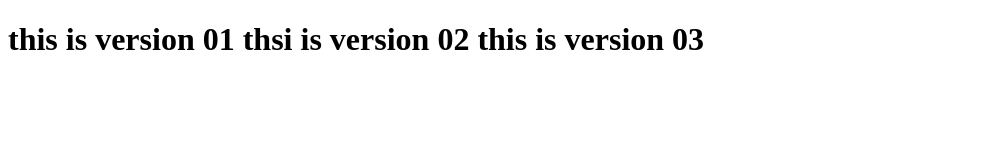
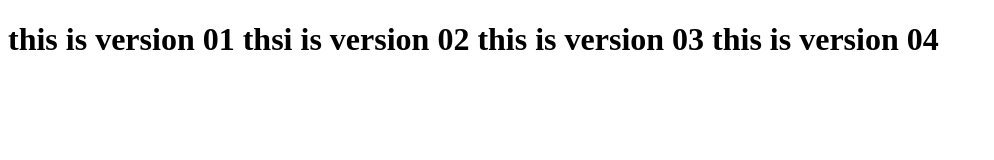
Before and after one commit to palpriyotosh/myrepo, a plain HTML site: page index.html in a window 1280 px wide. Shown: the whole page, without its empty margins (0-994 px from the left). Drawn offline with Linux system fonts and the light colour scheme.

Commit message:
this is version 04

```diff
--- a/index.html
+++ b/index.html
@@ -14,6 +14,8 @@
 
 
         this is version 03
+
+        this is version 04
     </h1>
 </body>
 </html>
```
